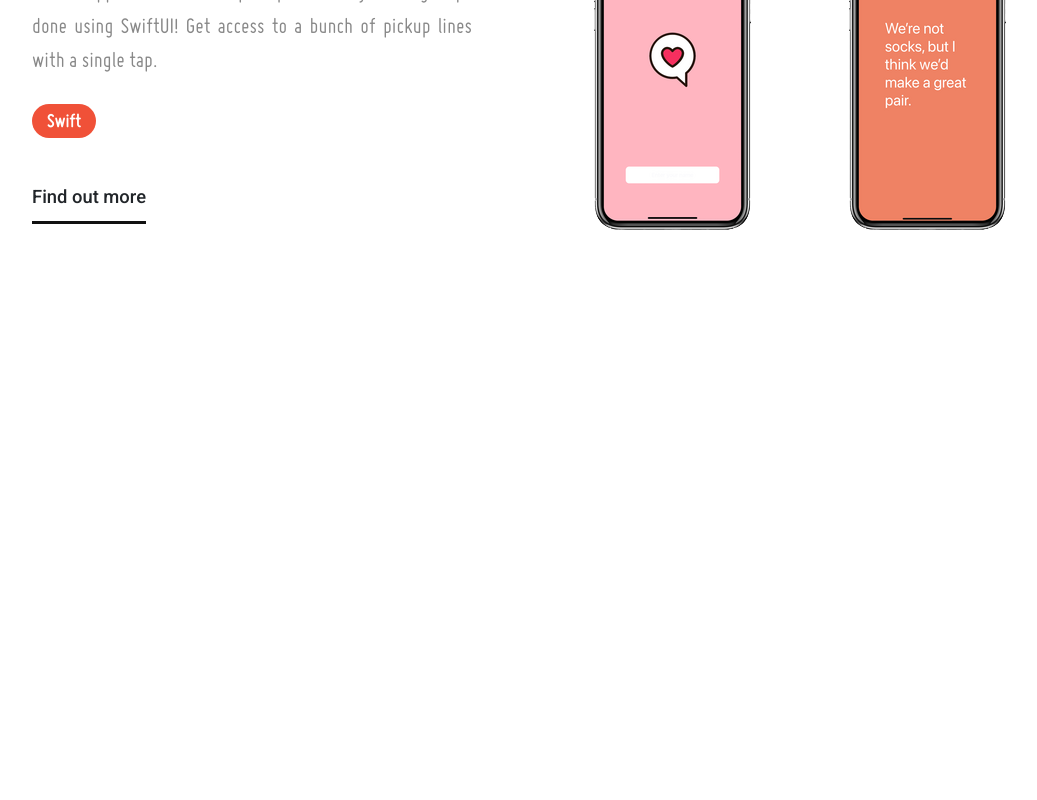
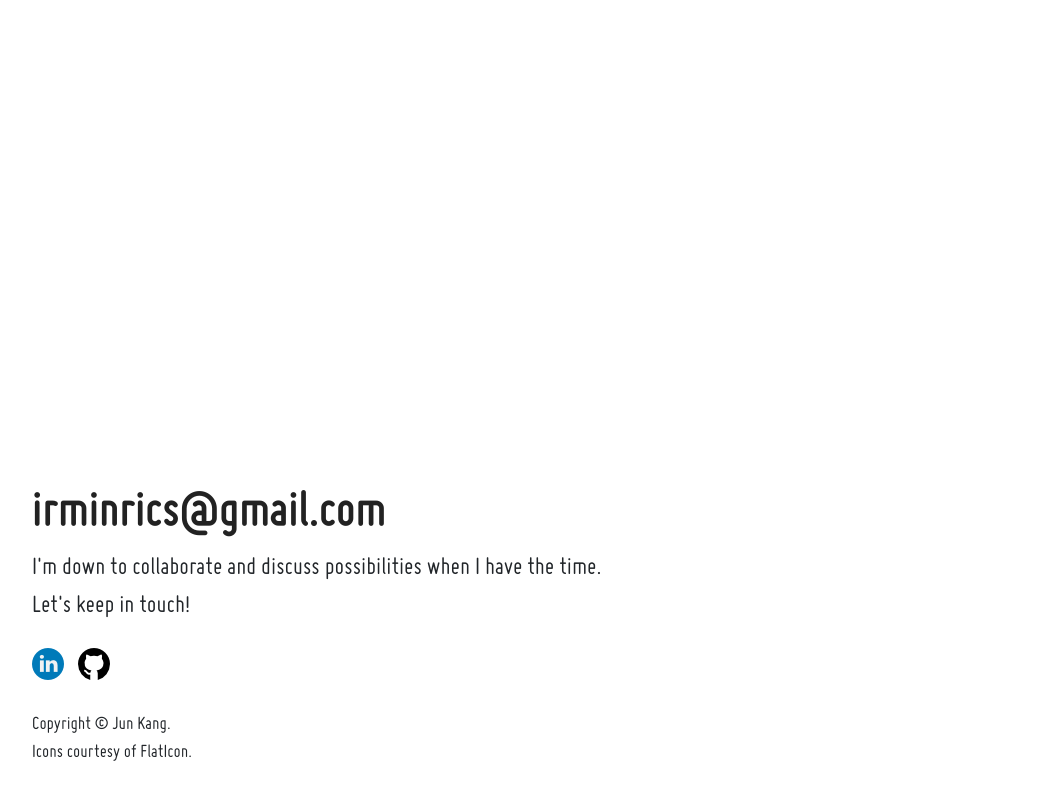
Before and after one commit to angjunkang/react-angjunkang, a React (Create React App) app: page / in a window 1280 px wide. Shown: the part 1367-2167 px from the top of the page, without its empty margins (58-1095 px from the left). Before the commit the page ends 1778 px from the top, so only its background shows below. Built offline with nearby package versions, Linux system fonts and the light colour scheme.

Commit message:
Added contact footer

```diff
--- a/src/components/Content/Projects/PickupLines.js
+++ b/src/components/Content/Projects/PickupLines.js
@@ -1,9 +1,20 @@
 import PickupLinesImage1 from '../../../images/pickuplines-1.png'
 import PickupLinesImage2 from '../../../images/pickuplines-2.png'
+import React, { useState, useEffect } from 'react'
 
 const PickupLines = () => {
+    const [isVisible, setVisible] = useState(false);
+    useEffect(() => {
+        const position = window.pageYOffset;
+        setVisible(position);
+
+        window.addEventListener("scroll", () => {
+            setVisible(window.scrollY > 600);
+        });
+    }, []);
+
     return (
-        <div className="projects-container">
+        <div className={`projects-container fadeIn ${isVisible ? 'visible' : ''}`} >
             <div className="projects-text">
                 <h3 className="projects-header">Pickup Lines</h3>
                 <p className="projects-description">An IOS app with access to pickup lines on your fingertips done using SwiftUI! Get access to a bunch of pickup lines with a single tap.</p>
--- a/src/components/Content/Projects/Projects.js
+++ b/src/components/Content/Projects/Projects.js
@@ -3,7 +3,7 @@ import PickupLines from "./PickupLines"
 const Projects = () => {
     return (
         <div id="projects-div">
-            <div className="projects-container-wrapper">
+            <div className="container-wrapper">
                 <div id="projects-div-header" className="text-uppercase"> Featured Projects </div>
                 <PickupLines />
             </div>
--- a/src/components/Footer/Footer.js
+++ b/src/components/Footer/Footer.js
@@ -1,8 +1,32 @@
+import Linkedin from '../../images/linkedin.png'
+import Github from '../../images/github.png'
+
 const Footer = () => {
     return (
-        <div>
+        <footer>
+            <div className="container-wrapper">
+                <div className="footer-div">
+                    <a id="contact" href="mailto:irminrics@gmail.com">irminrics@gmail.com</a>
+                    <br />
+                    <span className="footer-header">I'm down to collaborate and discuss possibilities when I have the time. Let's keep in touch!
+                        <br />
+                    </span>
+                    <div class="Container-flex Container--social u-marginT20">
+                        <br />
+                        <a className='social-icons' href="https://www.linkedin.com/in/irminrics"> <img src={Linkedin} alt="" /> </a>
+                        <a className='social-icons' href="https://github.com/Irminrics"> <img src={Github} alt="" /> </a>
+                        <br />
+                        <div className="footer-text">
+                            <br />Copyright © Jun Kang.
+                            <br />Icons courtesy of FlatIcon.
+                        </div><p></p>
+                    </div>
+                </div>
+            </div>
 
-        </div>
+
+
+        </footer >
     )
 }
 
--- a/src/components/Header/Navigation.js
+++ b/src/components/Header/Navigation.js
@@ -12,7 +12,7 @@ const Navigation = () => {
     }, []);
 
     return (
-        <nav id="navbar" className= {scroll ? "navbar navbar-collapse navbar-light darken-4 fixed-top" : "navbar navbar-light darken-4 fixed-top"}>
+        <nav id="navbar" className={`navbar navbar-light darken-4 fixed-top ${scroll ? 'navbar-collapse' : ''}`}>
             <div id="title-irminrics" className="navbar-brand">
                 <div className="icon irminrics-dp" />JUN KANG
             </div>
--- a/src/css/homepage.css
+++ b/src/css/homepage.css
@@ -252,7 +252,7 @@ a.active:after {
     padding-top: 100px;
 }
 
-.projects-container-wrapper {
+.container-wrapper {
     width: 90%;
     margin: 0 auto;
     max-width: 1100px;
@@ -272,7 +272,6 @@ a.active:after {
 .projects-header {
     font-family: miso-bold, sans-serif;
     font-size: 1.9em;
-    font-weight: bolder;
 }
 
 .projects-description {
@@ -313,3 +312,47 @@ a.active:after {
 .projects-image img:hover {
     transform: scale(1.10);
 }
+
+.fadeIn {
+    opacity: 0;
+    visibility: none;
+    -webkit-animation-delay: 0.25s !important;
+    animation-delay: 0.25s !important;
+    -webkit-transition: all 0.65s;
+    -o-transition: all 0.65s;
+    transition: all 0.65s;
+}
+
+.fadeIn.visible {
+    opacity: 1;
+    transform: none;
+    visibility: visible;
+}
+
+#contact {
+    font-family: miso-bold, sans-serif;
+    font-size: 3.25em;
+}
+
+#contact:hover {
+    color: #888;
+}
+
+.footer-div {
+    padding: 58px 0 58px 0;
+    width: 55%;
+}
+
+.footer-header {
+    font-family: miso, sans-serif;
+    font-size: 1.6em;
+}
+
+.footer-text {
+    font-family: miso, sans-serif;
+    font-size: 1.2em;
+}
+
+.social-icons {
+    padding-right: 10px;
+}
```
Also changed, not shown: src/images/github.png (added), src/images/linkedin.png (added).
